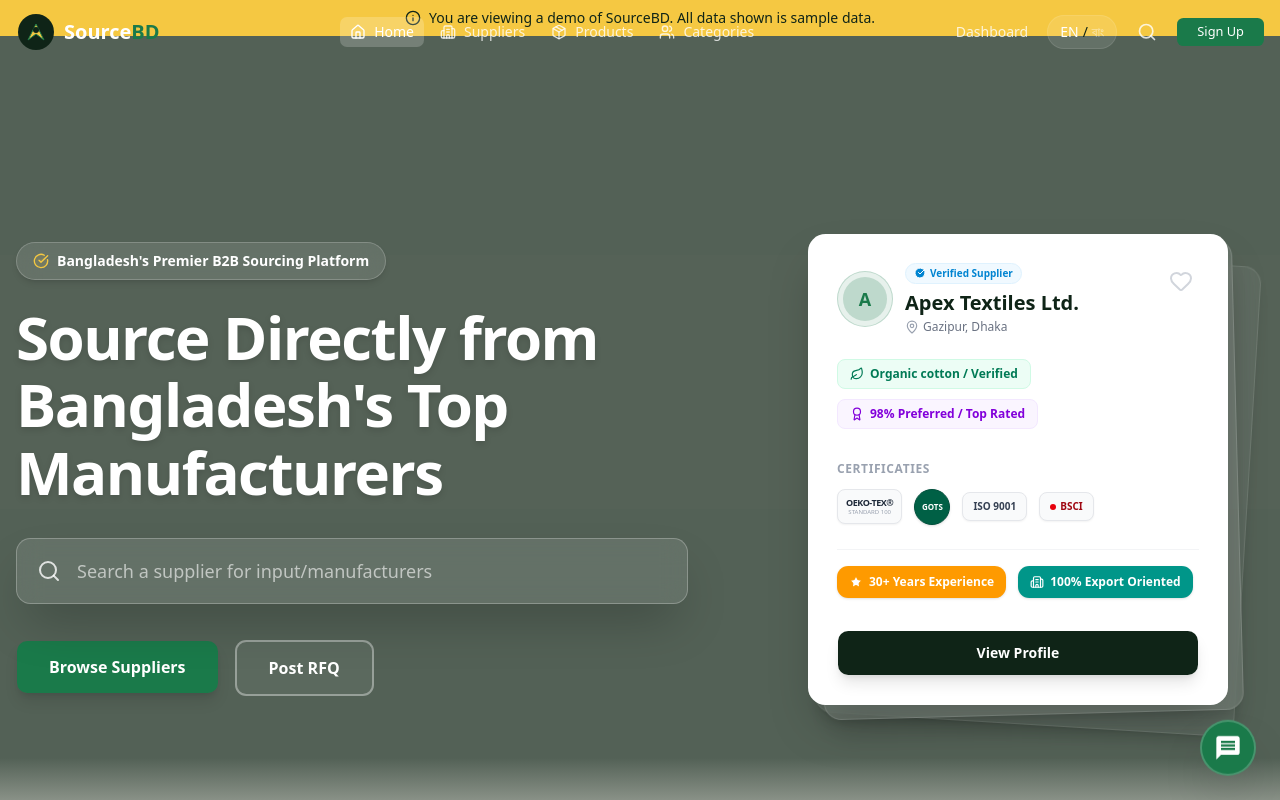
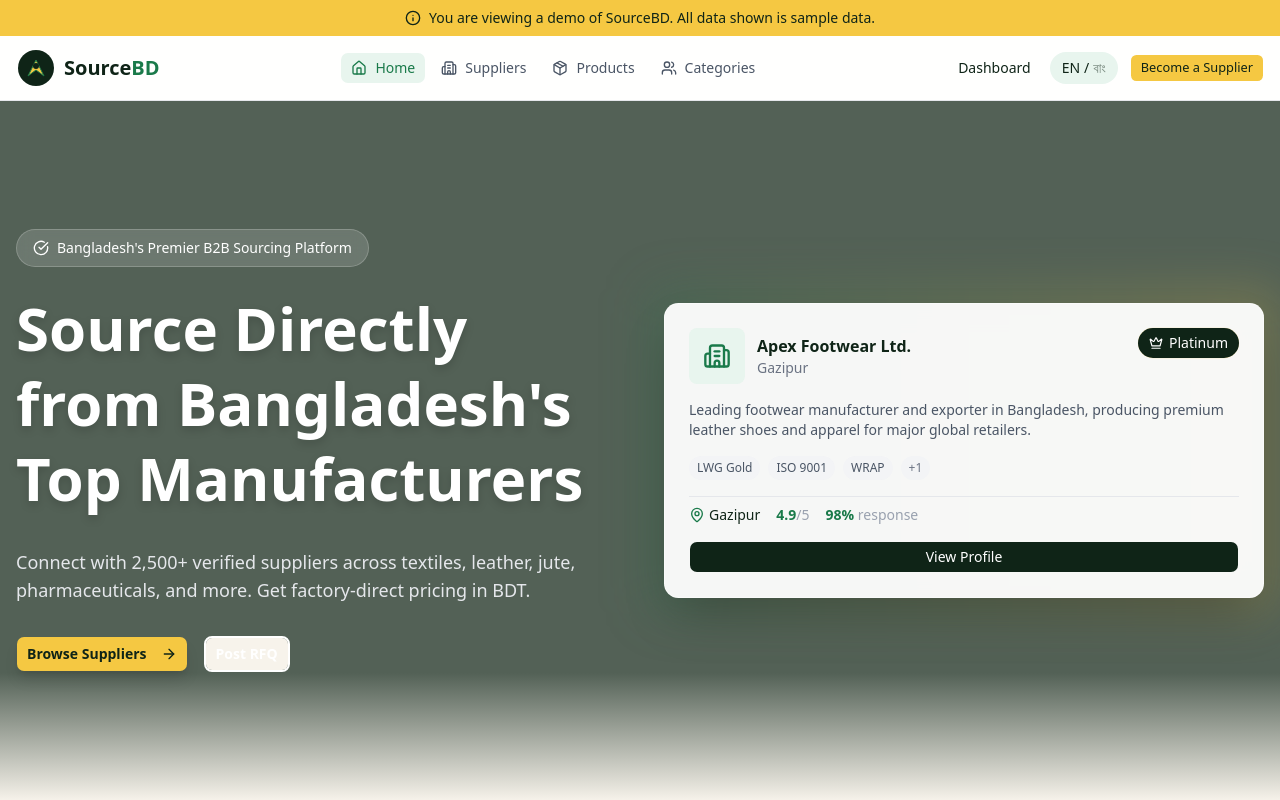
Before and after one commit to Mathin-Bam/SourceBD, a Next.js app: page / in a window 1280 px wide. Shown: the top 800 px of the page. Built offline with nearby package versions, Linux system fonts and the light colour scheme.

Commit message:
Revert "style: enhance hero section design and transparent header transitions"
This reverts commit c848ed61f70fda19f8b122f3f417475447a306b3.

```diff
--- a/src/components/home/hero.tsx
+++ b/src/components/home/hero.tsx
@@ -1,102 +1,73 @@
 'use client';
 
-import { useState } from 'react';
 import { motion } from 'framer-motion';
 import Link from 'next/link';
-import { useRouter } from 'next/navigation';
 import { useLanguage } from '@/stores/language-store';
 import { Button } from '@/components/ui/button';
+import { BadgeTier } from '@/components/shared/badge-tier';
+import { SUPPLIERS } from '@/data/mock-suppliers';
 import { VideoBackground } from './video-background';
 import {
   ArrowRight,
   Building2,
   CheckCircle,
   MapPin,
-  Search,
-  Heart,
-  Leaf,
-  Award,
-  Star,
 } from 'lucide-react';
 
 export function Hero() {
   const { language, t } = useLanguage();
-  const router = useRouter();
-  const [searchQuery, setSearchQuery] = useState('');
 
-  const handleSearch = (e: React.FormEvent) => {
-    e.preventDefault();
-    if (searchQuery.trim()) {
-      router.push(`/suppliers?search=${encodeURIComponent(searchQuery.trim())}`);
-    } else {
-      router.push('/suppliers');
-    }
-  };
+  const featuredSupplier = SUPPLIERS.find(s => s.tier === 'Platinum' && s.featured);
 
   return (
-    <section className="relative overflow-hidden min-h-[750px] md:min-h-[850px] flex items-center pt-28 md:pt-36 pb-16 md:pb-24 lg:pb-32">
+    <section className="relative overflow-hidden min-h-[600px] md:min-h-[700px]">
       {/* Video Background */}
       <VideoBackground />
 
-      <div className="relative z-10 container mx-auto px-4">
-        <div className="grid lg:grid-cols-12 gap-12 items-center">
+      <div className="relative z-10 container mx-auto px-4 py-16 md:py-24 lg:py-32">
+        <div className="grid lg:grid-cols-2 gap-12 items-center">
           {/* Left Content */}
-          <div className="lg:col-span-7 space-y-8">
+          <div className="space-y-8">
             <motion.div
               initial={{ opacity: 0, y: 20 }}
               animate={{ opacity: 1, y: 0 }}
               transition={{ duration: 0.5 }}
-              className="space-y-6"
             >
-              <span className="inline-flex items-center gap-2 px-4 py-2 bg-white/10 backdrop-blur-md text-white rounded-full text-sm font-semibold border border-white/20 shadow-md">
-                <CheckCircle className="h-4 w-4 text-loom-gold fill-loom-gold/10" />
+              <span className="inline-flex items-center gap-2 px-4 py-2 bg-white/15 backdrop-blur-sm text-white rounded-full text-sm font-medium mb-6 border border-white/20">
+                <CheckCircle className="h-4 w-4" />
                 {language === 'en' ? 'Bangladesh\'s Premier B2B Sourcing Platform' : 'বাংলাদেশের প্রিমিয়ার B2B উৎস প্ল্যাটফর্ম'}
               </span>
-              <h1 className="text-4xl md:text-5xl lg:text-6xl font-black text-white leading-[1.12] tracking-tight drop-shadow-md">
-                Source Directly from <br className="hidden md:inline" />
-                Bangladesh's Top <br className="hidden md:inline" />
-                Manufacturers
+              <h1 className="text-4xl md:text-5xl lg:text-6xl font-bold text-white leading-tight drop-shadow-lg">
+                {t('home.hero.title')}
               </h1>
             </motion.div>
 
-            {/* Glassmorphic Search Bar */}
+            <motion.p
+              initial={{ opacity: 0, y: 20 }}
+              animate={{ opacity: 1, y: 0 }}
+              transition={{ duration: 0.5, delay: 0.1 }}
+              className="text-lg text-gray-200 max-w-xl"
+            >
+              {t('home.hero.subtitle')}
+            </motion.p>
+
             <motion.div
               initial={{ opacity: 0, y: 20 }}
               animate={{ opacity: 1, y: 0 }}
-              transition={{ duration: 0.5, delay: 0.15 }}
-            >
-              <form onSubmit={handleSearch} className="w-full max-w-2xl">
-                <div className="relative flex items-center bg-white/10 backdrop-blur-md border border-white/25 rounded-2xl px-5 py-4 shadow-2xl focus-within:ring-2 focus-within:ring-padma-green/60 transition-all duration-300">
-                  <Search className="h-6 w-6 text-white/80 flex-shrink-0" />
-                  <input
-                    id="hero-search"
-                    type="text"
-                    value={searchQuery}
-                    onChange={(e) => setSearchQuery(e.target.value)}
-                    placeholder={language === 'bn' ? 'সরবরাহকারী বা কাঁচামাল অনুসন্ধান করুন...' : 'Search a supplier for input/manufacturers'}
-                    className="w-full bg-transparent text-white placeholder-white/60 focus:outline-none ml-4 text-base md:text-lg py-0.5 border-0 focus:ring-0"
-                  />
-                </div>
-              </form>
-            </motion.div>
-
-            {/* Action Buttons */}
-            <motion.div
-              initial={{ opacity: 0, y: 20 }}
-              animate={{ opacity: 1, y: 0 }}
-              transition={{ duration: 0.5, delay: 0.25 }}
-              className="flex flex-wrap gap-4 pt-1"
+              transition={{ duration: 0.5, delay: 0.2 }}
+              className="flex flex-wrap gap-4"
             >
               <Link href="/suppliers">
-                <Button size="lg" className="bg-padma-green hover:bg-padma-green/90 text-white font-bold shadow-lg px-8 py-6.5 text-base rounded-xl transition-all duration-200">
+                <Button size="lg" className="bg-loom-gold hover:bg-loom-gold/90 text-bengal-forest font-semibold shadow-lg">
                   {t('home.hero.browseSuppliers')}
+                  <ArrowRight className="ml-2 h-5 w-5" />
                 </Button>
               </Link>
               <Link href="/dashboard/buyer">
                 <Button
                   size="lg"
                   variant="outline"
-                  className="border-2 border-white/40 bg-white/5 hover:bg-white/15 text-white font-bold px-8 py-6.5 text-base rounded-xl transition-all duration-200"
+                  className="border-2 border-white text-white hover:bg-white hover:text-bengal-forest font-semibold"
                 >
                   {t('home.hero.postRFQ')}
                 </Button>
@@ -104,102 +75,65 @@
             </motion.div>
           </div>
 
-          {/* Right Content - 3D Stacked Card */}
-          <div className="lg:col-span-5 relative mt-8 lg:mt-0">
+          {/* Right Content - Featured Supplier Card */}
           <motion.div
-              initial={{ opacity: 0, scale: 0.92, rotate: -2 }}
-              animate={{ opacity: 1, scale: 1, rotate: 0 }}
-              transition={{ duration: 0.7, delay: 0.3 }}
-              className="relative w-full max-w-[420px] mx-auto lg:ml-auto"
+            initial={{ opacity: 0, x: 40 }}
+            animate={{ opacity: 1, x: 0 }}
+            transition={{ duration: 0.6, delay: 0.3 }}
+            className="relative"
           >
-              {/* Stacked Cards behind the main card */}
-              <div className="absolute inset-0 bg-white/5 backdrop-blur-sm rounded-3xl border border-white/10 shadow-lg translate-x-5 translate-y-5 rotate-[3.5deg] z-0 pointer-events-none" />
-              <div className="absolute inset-0 bg-white/10 backdrop-blur-sm rounded-3xl border border-white/15 shadow-xl translate-x-2.5 translate-y-2.5 -rotate-[1.5deg] z-0 pointer-events-none" />
-
-              {/* Main Card */}
-              <div className="relative z-10 bg-white rounded-3xl shadow-2xl p-6 md:p-7 border border-white/50 space-y-6">
-                {/* Header Profile Section */}
+            <div className="absolute -inset-4 bg-gradient-to-r from-padma-green/20 to-loom-gold/20 rounded-2xl blur-xl" />
+            <div className="relative bg-white/95 backdrop-blur-md rounded-2xl shadow-2xl border border-white/50 p-6 space-y-4">
               <div className="flex items-start justify-between">
                 <div className="flex items-center gap-3">
-                    <div className="w-14 h-14 rounded-full bg-padma-green/10 flex items-center justify-center border border-padma-green/20">
-                      <div className="w-11 h-11 rounded-full bg-padma-green/20 flex items-center justify-center font-black text-padma-green text-lg">
-                        A
+                  <div className="w-14 h-14 rounded-lg bg-mint-mist flex items-center justify-center">
+                    <Building2 className="h-7 w-7 text-padma-green" />
+                  </div>
+                  <div>
+                    <h3 className="font-bold text-bengal-forest">{featuredSupplier?.name}</h3>
+                    <p className="text-sm text-gray-500">{language === 'bn' ? featuredSupplier?.nameBn : featuredSupplier?.location.city}</p>
                   </div>
                 </div>
-                    <div>
-                      <div className="flex items-center">
-                        <span className="text-[10px] font-bold text-sky-600 bg-sky-50 px-2 py-0.5 rounded-full border border-sky-100 flex items-center gap-1">
-                          <CheckCircle className="h-3 w-3 fill-sky-600 text-white" />
-                          Verified Supplier
-                        </span>
-                      </div>
-                      <h3 className="font-extrabold text-xl text-bengal-forest mt-1.5 leading-tight">Apex Textiles Ltd.</h3>
-                      <div className="flex items-center gap-1 text-xs text-gray-500 mt-1">
-                        <MapPin className="h-3.5 w-3.5 text-gray-400" />
-                        <span>Gazipur, Dhaka</span>
-                      </div>
-                    </div>
-                  </div>
-                  <button className="text-gray-300 hover:text-rose-500 transition-colors p-1.5 cursor-pointer">
-                    <Heart className="h-6 w-6" />
-                  </button>
+                <BadgeTier tier={featuredSupplier?.tier || 'Verified'} animated />
               </div>
 
-                {/* Sub-Header Verification Tags */}
-                <div className="flex flex-wrap gap-2.5">
-                  <span className="flex items-center gap-1.5 px-3 py-1.5 bg-emerald-50 text-emerald-700 text-xs font-bold rounded-lg border border-emerald-100">
-                    <Leaf className="h-3.5 w-3.5" />
-                    Organic cotton / Verified
+              <p className="text-sm text-gray-600 line-clamp-3">
+                {language === 'en' ? featuredSupplier?.description.en : featuredSupplier?.description.bn}
+              </p>
+
+              <div className="flex flex-wrap gap-2">
+                {featuredSupplier?.certifications.slice(0, 3).map((cert) => (
+                  <span
+                    key={cert}
+                    className="px-2 py-1 bg-gray-100 text-gray-600 text-xs rounded-full"
+                  >
+                    {cert}
                   </span>
-                  <span className="flex items-center gap-1.5 px-3 py-1.5 bg-purple-50 text-purple-700 text-xs font-bold rounded-lg border border-purple-100">
-                    <Award className="h-3.5 w-3.5" />
-                    98% Preferred / Top Rated
+                ))}
+                {(featuredSupplier?.certifications.length || 0) > 3 && (
+                  <span className="px-2 py-1 bg-gray-100 text-gray-500 text-xs rounded-full">
+                    +{(featuredSupplier?.certifications.length || 0) - 3}
                   </span>
+                )}
               </div>
 
-                {/* Certifications (Visual Mockup Seals) */}
-                <div className="space-y-3 pt-2">
-                  <h4 className="text-xs font-bold text-gray-400 uppercase tracking-wider">Certificaties</h4>
-                  <div className="flex flex-wrap items-center gap-3">
-                    {/* OEKO-TEX Mockup */}
-                    <div className="border border-gray-200 rounded-lg p-2 bg-gray-50 flex flex-col justify-center items-center leading-none text-center shadow-xs">
-                      <span className="text-[9px] font-black text-gray-800 tracking-tighter">OEKO-TEX®</span>
-                      <span className="text-[6px] text-gray-400 mt-0.5">STANDARD 100</span>
+              <div className="flex items-center gap-4 pt-2 border-t">
+                <div className="flex items-center gap-1 text-sm">
+                  <MapPin className="h-4 w-4 text-padma-green" />
+                  <span>{featuredSupplier?.location.city}</span>
                 </div>
-
-                    {/* GOTS Circle Seal Mockup */}
-                    <div className="w-9 h-9 rounded-full bg-emerald-800 text-white flex items-center justify-center font-extrabold text-[8px] border border-emerald-900 shadow-sm leading-none" title="GOTS Certified">
-                      GOTS
+                <div className="text-sm">
+                  <span className="text-padma-green font-semibold">{featuredSupplier?.rating}</span>
+                  <span className="text-gray-400">/5</span>
                 </div>
-
-                    {/* ISO Rect */}
-                    <div className="border border-gray-200 rounded-lg px-2.5 py-1.5 bg-gray-50 text-[10px] font-black text-gray-700 shadow-xs">
-                      ISO 9001
-                    </div>
-
-                    {/* BSCI Seal */}
-                    <div className="border border-gray-200 rounded-lg px-2.5 py-1.5 bg-gray-50 text-[10px] font-black text-red-800 shadow-xs flex items-center gap-1">
-                      <span className="w-1.5 h-1.5 rounded-full bg-red-600 animate-pulse" />
-                      BSCI
-                    </div>
+                <div className="text-sm">
+                  <span className="text-padma-green font-semibold">{featuredSupplier?.responseRate}%</span>
+                  <span className="text-gray-400"> response</span>
                 </div>
               </div>
 
-                {/* Bottom Performance Tags */}
-                <div className="flex items-center gap-3 pt-4 border-t border-gray-100">
-                  <span className="flex items-center gap-1.5 px-3 py-2 bg-amber-500 text-white text-xs font-bold rounded-xl shadow-sm">
-                    <Star className="h-3.5 w-3.5 fill-white text-amber-500" />
-                    30+ Years Experience
-                  </span>
-                  <span className="flex items-center gap-1.5 px-3 py-2 bg-teal-600 text-white text-xs font-bold rounded-xl shadow-sm">
-                    <Building2 className="h-3.5 w-3.5 text-white" />
-                    100% Export Oriented
-                  </span>
-                </div>
-
-                {/* View Profile Direct CTA */}
-                <Link href="/suppliers/sup-001" className="block pt-2">
-                  <Button className="w-full bg-bengal-forest hover:bg-bengal-forest/90 text-white font-bold py-5.5 rounded-xl transition-all duration-200 shadow-lg">
+              <Link href={`/suppliers/${featuredSupplier?.id}`}>
+                <Button className="w-full bg-bengal-forest hover:bg-bengal-forest/90 font-medium">
                   {t('common.viewProfile')}
                 </Button>
               </Link>
@@ -207,19 +141,6 @@
           </motion.div>
         </div>
       </div>
-      </div>
-
-      {/* Floating Green Chat Widget */}
-      <div className="fixed bottom-6 right-6 z-50">
-        <button
-          className="w-14 h-14 bg-padma-green hover:bg-padma-green/95 text-white rounded-full flex items-center justify-center shadow-2xl transition-transform hover:scale-110 active:scale-95 cursor-pointer border-2 border-white/20 animate-bounce-subtle"
-          aria-label="Contact support"
-        >
-          <svg viewBox="0 0 24 24" className="w-7 h-7 fill-white text-padma-green">
-            <path d="M20 2H4c-1.1 0-1.99.9-1.99 2L2 22l4-4h14c1.1 0 2-.9 2-2V4c0-1.1-.9-2-2-2zm-2 12H6v-2h12v2zm0-3H6V9h12v2zm0-3H6V6h12v2z" />
-          </svg>
-        </button>
-      </div>
     </section>
   );
 }
--- a/src/components/layout/header.tsx
+++ b/src/components/layout/header.tsx
@@ -18,7 +18,6 @@
   Package,
   LayoutDashboard,
   Home,
-  Search,
 } from 'lucide-react';
 
 const navItems = [
@@ -30,19 +29,11 @@
 
 export function Header() {
   const pathname = usePathname();
-  const { t, language } = useLanguage();
+  const { t } = useLanguage();
   const [mobileMenuOpen, setMobileMenuOpen] = useState(false);
-  const isHome = pathname === '/';
 
   return (
-    <header
-      className={cn(
-        "z-50 w-full transition-all duration-300",
-        isHome
-          ? "absolute top-0 left-0 right-0 bg-transparent border-none shadow-none"
-          : "sticky top-0 bg-white/95 backdrop-blur-sm border-b border-border shadow-sm"
-      )}
-    >
+    <header className="sticky top-0 z-50 w-full bg-white/95 backdrop-blur-sm border-b border-border">
       <div className="container mx-auto px-4">
         <div className="flex h-16 items-center justify-between">
           {/* Logo */}
@@ -59,7 +50,7 @@
                 <circle cx="20" cy="18" r="3" fill="#0f2417" />
               </svg>
             </div>
-            <span className={cn("text-xl font-bold transition-colors", isHome ? "text-white" : "text-bengal-forest")}>
+            <span className="text-xl font-bold text-bengal-forest">
               Source<span className="text-padma-green">BD</span>
             </span>
           </Link>
@@ -74,10 +65,10 @@
                   <Button
                     variant="ghost"
                     className={cn(
-                      'gap-2 text-sm font-medium transition-all duration-200',
+                      'gap-2 text-sm font-medium',
                       isActive
-                        ? (isHome ? 'text-white bg-white/20' : 'text-padma-green bg-mint-mist')
-                        : (isHome ? 'text-white/80 hover:text-white hover:bg-white/10' : 'text-gray-600 hover:text-bengal-forest')
+                        ? 'text-padma-green bg-mint-mist'
+                        : 'text-gray-600 hover:text-bengal-forest'
                     )}
                   >
                     <Icon className="h-4 w-4" />
@@ -92,42 +83,13 @@
           <div className="flex items-center gap-3">
             <div className="hidden md:flex items-center gap-2">
               <Link href="/dashboard/buyer">
-                <Button
-                  variant="ghost"
-                  size="sm"
-                  className={cn("text-sm", isHome ? "text-white/80 hover:text-white hover:bg-white/10" : "")}
-                >
+                <Button variant="ghost" size="sm" className="text-sm">
                   {t('nav.dashboard')}
                 </Button>
               </Link>
-              <LanguageToggle className={isHome ? "bg-white/10 hover:bg-white/20 text-white border border-white/10" : ""} />
+              <LanguageToggle />
             </div>
 
-            {isHome ? (
-              <>
-                <button
-                  className="text-white/80 hover:text-white p-2 transition-colors cursor-pointer hidden md:block"
-                  aria-label="Search"
-                  onClick={() => {
-                    const heroSearch = document.getElementById('hero-search');
-                    if (heroSearch) {
-                      heroSearch.focus();
-                      heroSearch.scrollIntoView({ behavior: 'smooth', block: 'center' });
-                    }
-                  }}
-                >
-                  <Search className="h-5 w-5" />
-                </button>
-                <Link href="/suppliers?become=supplier">
-                  <Button
-                    size="sm"
-                    className="bg-padma-green hover:bg-padma-green/90 text-white font-medium px-5 rounded-md border-0"
-                  >
-                    {language === 'bn' ? 'সাইন আপ' : 'Sign Up'}
-                  </Button>
-                </Link>
-              </>
-            ) : (
             <Link href="/suppliers?become=supplier">
               <Button
                 size="sm"
@@ -136,18 +98,12 @@
                 {t('nav.becomeSupplier')}
               </Button>
             </Link>
-            )}
 
             {/* Mobile Menu */}
             <Sheet open={mobileMenuOpen} onOpenChange={setMobileMenuOpen}>
               <SheetTrigger
                 render={
-                  <Button
-                    variant="ghost"
-                    size="icon"
-                    aria-label="Open menu"
-                    className={cn("md:hidden", isHome ? "text-white hover:bg-white/10" : "")}
-                  />
+                  <Button variant="ghost" size="icon" aria-label="Open menu" className="md:hidden" />
                 }
               >
                 <Menu className="h-5 w-5" />
```
Lines whose indentation alone changed are shown as unchanged.
